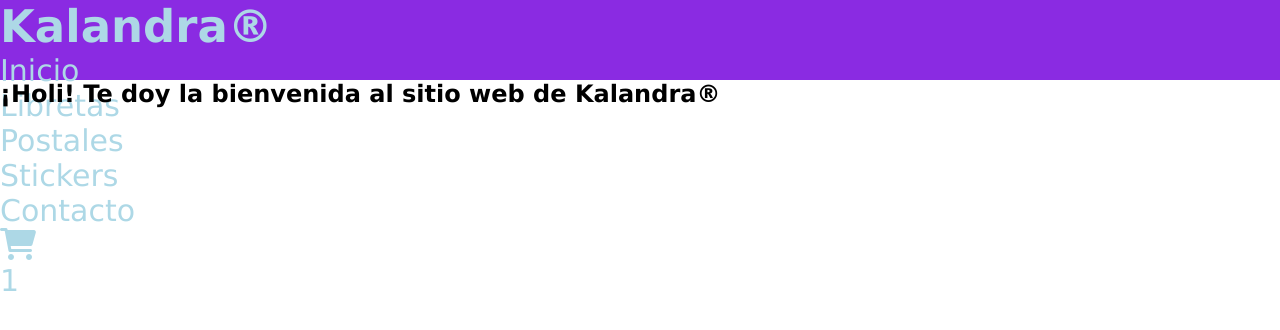
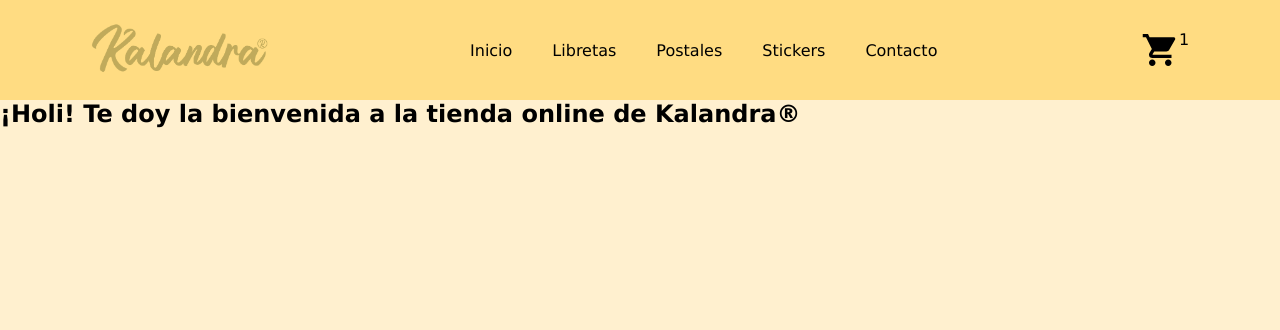
Before and after one commit to anabrollan/2PERollan, a React (Vite) app: page / in a window 1280 px wide. Shown: the top 330 px of the page. Built offline with nearby package versions, Linux system fonts and the light colour scheme.

Commit message:
Agrego estilo a la navbar

```diff
--- a/index.html
+++ b/index.html
@@ -5,7 +5,6 @@
     <link rel="icon" type="image/svg+xml" href="/vite.svg" />
     <meta name="viewport" content="width=device-width, initial-scale=1.0" />
     <title>Kalandra®</title>
-    <link rel="stylesheet" href="https://cdnjs.cloudflare.com/ajax/libs/font-awesome/6.0.0-beta3/css/all.min.css"/>
   </head>
   <body>
     <div id="root"></div>
--- a/package.json
+++ b/package.json
@@ -11,7 +11,9 @@
   },
   "dependencies": {
     "react": "^18.3.1",
-    "react-dom": "^18.3.1"
+    "react-dom": "^18.3.1",
+    "react-icons": "^5.3.0",
+    "sass": "^1.79.4"
   },
   "devDependencies": {
     "@eslint/js": "^9.9.0",
--- a/src/App.jsx
+++ b/src/App.jsx
@@ -8,7 +8,7 @@
   return (
     <div>
       <NavBar />
-      <ItemListContainer saludo="¡Holi! Te doy la bienvenida al sitio web de Kalandra®" />
+      <ItemListContainer saludo="¡Holi! Te doy la bienvenida a la tienda online de Kalandra®" />
     </div>
   )
 }
--- a/src/components/NavBar/CartWidget.jsx
+++ b/src/components/NavBar/CartWidget.jsx
@@ -1,9 +1,9 @@
-import cartIcon from "../../assets/cart.png"
+import { IoMdCart } from "react-icons/io";
 
 const CartWidget = () => {
     return (
-        <div>
-            <i className="fas fa-shopping-cart" style={{ fontSize: '2rem' }}></i>
+        <div className="cartwidget">
+            <IoMdCart className="cart-icon"/>
             <p>1</p>
         </div>
     )
--- a/src/components/NavBar/NavBar.jsx
+++ b/src/components/NavBar/NavBar.jsx
@@ -1,13 +1,13 @@
 import CartWidget from "./CartWidget"
-import "./navbar.css"
+import "./navbar.scss"
+import logo from "../../../assets/logo.png"
 
 const NavBar = () => {
     return (
         <nav className="navbar">
             <div className="brand">
-            <h2>Kalandra®</h2>
+            <img src={logo} className="logo"/>
             </div>
-
             <ul>
                 <li>Inicio</li>
                 <li>Libretas</li>
--- a/src/components/NavBar/navbar.css
+++ /dev/null
@@ -1,7 +0,0 @@
-.navbar{
-    width: 100%;
-    height: 80px;
-    background-color: blueviolet;
-    color: lightblue;
-    font-size: 30px;
-}
--- /dev/null
+++ b/src/components/NavBar/navbar.scss
@@ -0,0 +1,30 @@
+.navbar{
+    width: 100%;
+    height: 100px;
+    background-color: #FFDC82;
+    display: flex;
+    justify-content: space-around;
+    align-items: center;
+    ul{
+        display: flex;
+        list-style: none;
+        li{
+            padding: 0 20px;
+        }
+    }
+}
+
+body {
+    background-color: #FFF0CF;
+}
+
+.logo{
+    height: 50px;
+}
+
+.cartwidget{
+    display:flex;
+    .cart-icon{
+    font-size: 40px;
+    }
+}
```
Also changed, not shown: assets/logo.png (added), 1 other file (tests, documents, lock files or other folders).
